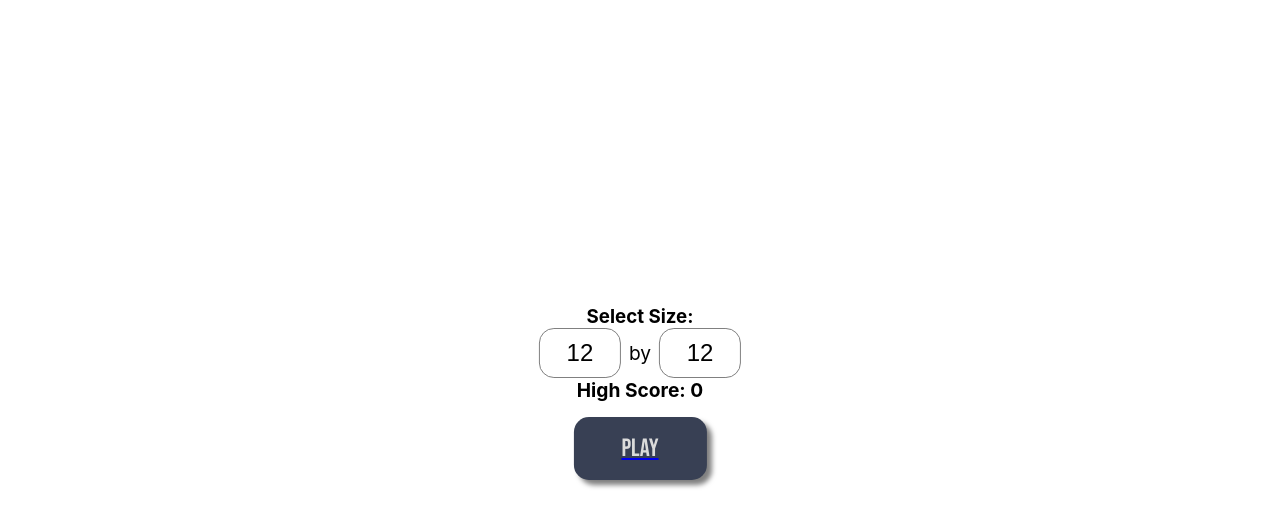
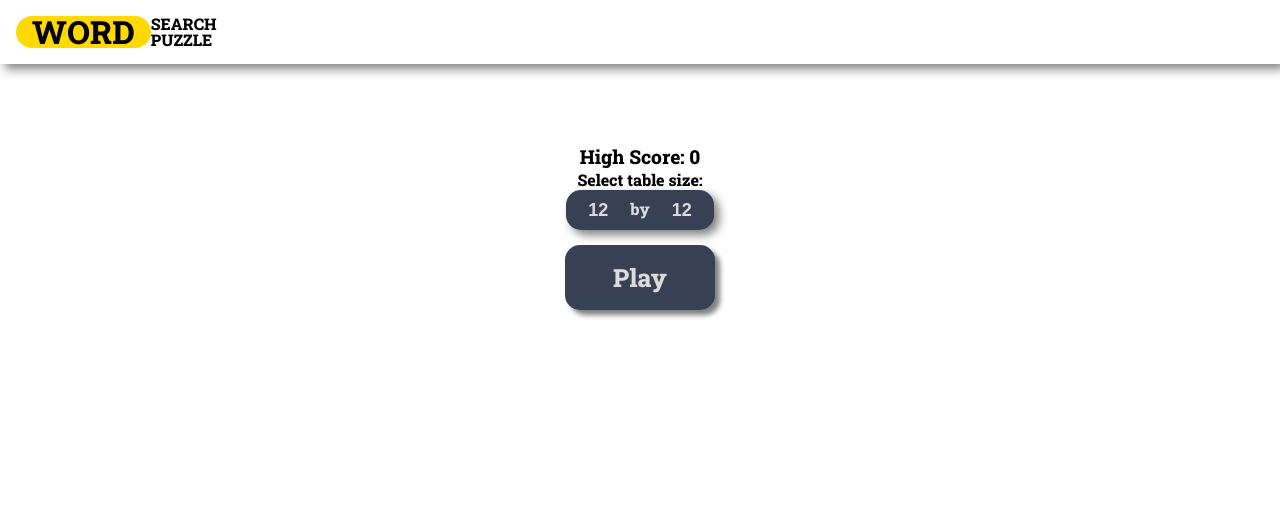
Before and after one commit to aacar947/word-search-puzzle, a React (Create React App) app: page / in a window 1280 px wide. Shown: the top 526 px of the page. Built offline with nearby package versions, Linux system fonts and the light colour scheme.

Commit message:
add main menu, logo, enhance flexibility, and improve device support

```diff
--- a/src/App.css
+++ b/src/App.css
@@ -1,4 +1,4 @@
-@import url('https://fonts.googleapis.com/css2?family=Bebas+Neue&display=swap');
+@import url('https://fonts.googleapis.com/css2?family=Roboto+Slab:wght@800&display=swap');
 
 *,
 *::after,
@@ -16,16 +16,22 @@
   --secondary-font-color: rgb(255, 255, 255);
   --btn-radius: 15px;
   --large-font: 25px;
+  --light-bg-color: white;
 
-  --cell-width: 3rem;
-  --cell-height: 3rem;
-  --highlight-stroke-weight: 2rem;
+  --cell-size: 2.2rem;
+  --cell-padding: 0.3rem;
+  --table-font-size: 20px;
+  --icon-size: 22px;
+  --highlight-stroke-weight: calc(var(--table-font-size) * 1.2);
   --highlight-color: rgb(255, 217, 0);
 }
 
-/* body {
-  background-color: #333;
-} */
+html,
+body {
+  margin: 0;
+  padding: 0;
+  font-family: 'Roboto Slab', serif;
+}
 
 button:hover {
   cursor: pointer;
@@ -45,28 +51,34 @@ button:active {
   box-shadow: none;
 }
 
+header {
+  position: sticky;
+  top: 0;
+  background-color: var(--light-bg-color);
+  z-index: 999;
+}
+main {
+  max-height: 100dvh;
+  max-height: 100vh;
+}
+
 #gameboard {
+  min-width: 100vw !important;
+
   display: flex;
   flex-direction: column;
   flex-wrap: nowrap;
-  padding: 1rem;
-  min-width: min-content;
   justify-content: center;
   align-items: center;
-  touch-action: pan-down;
-  -ms-touch-action: none;
-  -webkit-touch-callout: none;
-  font-size: x-large;
-  user-select: none;
-  -ms-user-select: none;
-  -moz-user-select: none;
-  -webkit-user-select: none;
+  font-size: large;
 }
 
 #gameboard-center {
-  display: flex;
-  flex-direction: column;
-  align-items: center;
+  --scale-ratio: 1;
+  transform-origin: center top;
+  transform: scale(var(--scale-ratio));
+  padding: 1rem;
+
   max-width: min-content;
 }
 
@@ -76,6 +88,31 @@ button:active {
   align-items: center;
   flex-direction: column;
   width: 100%;
+  font-size: 14px;
+}
+#logo {
+  cursor: pointer;
+  align-items: flex-end;
+  font-weight: bold;
+  margin: 1rem;
+  flex-wrap: wrap;
+}
+#logo div.logo-search {
+  padding: 0;
+  font-size: 16px;
+  line-height: 16px;
+}
+#logo > div.logo-word {
+  font-size: 32px;
+  line-height: 32px;
+  border-radius: 9999px;
+  padding: 0 1rem;
+  background-color: var(--highlight-color);
+}
+
+#main-menu {
+  margin-top: 5rem;
+  flex-wrap: wrap;
 }
 
 #scoreboard {
@@ -83,7 +120,7 @@ button:active {
   width: 100%;
   display: flex;
   font-weight: bold;
-  font-size: 22px;
+  font-size: large;
   padding: 10px 0;
 }
 #scoreboard :last-child {
@@ -94,8 +131,6 @@ button:active {
 }
 
 #table-wrapper {
-  border: 1px solid gray;
-  border-radius: 25px;
   overflow: hidden;
   position: relative;
 }
@@ -109,7 +144,7 @@ button:active {
 }
 
 .highlight {
-  position: absolute;
+  position: absolute !important;
   height: var(--highlight-stroke-weight);
   background-color: var(--highlight-color);
   z-index: -2;
@@ -120,24 +155,24 @@ button:active {
 .highlight::before {
   content: '';
   display: inline-block;
-  position: absolute;
+  position: absolute !important;
   background-color: var(--highlight-color);
   right: 100%;
   border-top-left-radius: 9999px;
   border-bottom-left-radius: 9999px;
   height: var(--highlight-stroke-weight);
-  width: calc(var(--cell-width) / 2);
+  width: calc(var(--cell-size) / 2);
 }
 .highlight::after {
   content: '';
   display: inline-block;
-  position: absolute;
+  position: absolute !important;
   left: 100%;
   background-color: var(--highlight-color);
   border-top-right-radius: 9999px;
   border-bottom-right-radius: 9999px;
   height: var(--highlight-stroke-weight);
-  width: calc(var(--cell-width) / 2);
+  width: calc(var(--cell-size) / 2);
 }
 
 .highlight.selection {
@@ -220,15 +255,11 @@ button:active {
   width: 25px;
   transform: rotateY(0);
 }
-.play-btn:hover {
-  transform: skewX(-10deg);
+
+.arrows .icon {
+  background: var(--prime-font-color);
 }
-.arrows .icon {
-  background: linear-gradient(white, var(--secondary-color), var(--third-color)) !important;
-}
-.play-btn:hover .arrows > .icon {
-  background: linear-gradient(white, var(--secondary-color), var(--third-color)) !important;
-}
+
 .play-btn .arrows > * {
   position: absolute;
   left: 50%;
@@ -242,67 +273,74 @@ button:active {
 }
 /* <Play Button Styles */
 
-.size-selector > input::-webkit-outer-spin-button,
-.size-selector > input::-webkit-inner-spin-button {
+.size-input > input::-webkit-outer-spin-button,
+.size-input > input::-webkit-inner-spin-button {
   -webkit-appearance: none;
   margin: 0;
 }
 
-.size-selector > input[type='number'],
-.size-selector > input:focus-within {
+.size-input > input[type='number'] {
   outline: 1px;
   border: none;
-  width: 4rem;
-  font-size: x-large;
-  min-height: 2rem;
+  width: 3rem;
+  font-size: large;
+  font-weight: bold;
+  min-height: 1.5rem;
   text-align: center;
+  background-color: transparent;
+  color: var(--prime-font-color);
 }
 
-.size-selector button {
+.size-input button {
   background-color: transparent;
   position: absolute;
   opacity: 0;
   transition: opacity 0.4s ease-out;
 }
-.size-selector button:first-child {
+.size-input button:first-child {
   left: 0;
 }
-.size-selector button:last-child {
+.size-input button:last-child {
   right: 0;
 }
-.size-selector:hover button,
-.size-selector:focus-within button {
+.size-input:hover button,
+.size-input:focus-within button {
   opacity: 1;
 }
 
-.size-selector {
-  border: 1px solid gray;
+.size-input {
   position: relative;
-  border-radius: var(--btn-radius);
   padding: 0.5rem;
   transition: padding 0.4s;
 }
-.size-selector:hover,
-.size-selector:focus-within {
-  padding: 0.5rem 2rem;
+.size-input:hover,
+.size-input:focus-within {
+  padding: 0.5rem 1rem;
+}
+
+.size-selector {
+  background-color: var(--prime-color);
+  color: var(--prime-font-color);
+  width: fit-content;
+}
+.size-selector .icon {
+  background-color: var(--prime-font-color) !important;
 }
 
 .table td {
-  min-width: var(--cell-width);
-  min-height: var(--cell-height);
-  height: var(--cell-height);
-  padding: 0.4rem;
+  min-width: var(--cell-size);
+  min-height: var(--cell-size);
+  height: var(--cell-size);
+  padding: var(--cell-padding);
   text-align: center;
   vertical-align: middle;
   overflow: hidden;
   position: relative;
   display: inline-block;
   overflow: hidden;
-  word-wrap: break-word;
   border-collapse: collapse;
 }
 .table td p {
-  margin-top: auto;
   padding: 0;
   width: 100%;
   height: 100%;
@@ -317,95 +355,19 @@ button:active {
   user-select: none;
   table-layout: fixed;
   text-wrap: nowrap;
+  font-size: var(--table-font-size);
 }
 
 .timer {
   background-color: var(--prime-color);
   color: var(--prime-font-color);
-  border-radius: 25px;
-  font-size: 20px;
+  font-size: 14px;
   font-weight: bold;
   padding: 0.5rem;
   display: flex;
   justify-content: center;
   width: fit-content;
 }
-
-/* >Utility Styles */
-.absolute-center {
-  position: absolute;
-  left: 50%;
-  top: 50%;
-  transform: translate(-50%, -50%);
-}
-
-.bold {
-  font-weight: bold;
-}
-
-.btn {
-  padding: 1rem 3rem;
-  border-radius: var(--btn-radius);
-  font-size: 25px;
-  position: relative;
-  background-color: var(--bg-color);
-  color: var(--font-color);
-  box-shadow: 5px 5px 5px rgba(0, 0, 0, 0.5);
-  transition: border-radius 0.5s, transform 0.4s, box-shadow 0.4s;
-  margin: 5px;
-  overflow: hidden;
-  font-family: 'Bebas Neue', sans-serif;
-}
-
-.btn:hover {
-  border-radius: 5px;
-  box-shadow: 3px 3px 3px rgba(0, 0, 0, 0.5);
-}
-
-.flex {
-  display: flex;
-}
-
-.flex-center {
-  justify-content: center;
-  align-items: center;
-}
-
-.flex-col {
-  display: flex;
-  flex-direction: column;
-  -ms-flex-direction: column;
-}
-
-.font-large {
-  font-size: large;
-}
-.font-larger {
-  font-size: larger;
-}
-
-.icon {
-  mask-size: contain;
-  mask-position: center;
-  mask-repeat: no-repeat;
-  -webkit-mask-size: contain;
-  -webkit-mask-position: center;
-  -webkit-mask-repeat: no-repeat;
-}
-.user-select-none {
-  user-select: none;
-  -webkit-user-select: none;
-  -ms-user-select: none;
-}
-.red-border {
-  border: 1px solid red;
-}
-
-button:hover .animate-jump {
-  --delay: 0s;
-  animation: jump 1s ease-in-out var(--delay) infinite;
-}
-/* <Utility Styles */
 
 .wordlist {
   display: flex;
@@ -421,7 +383,7 @@ button:hover .animate-jump {
   margin-top: 5px;
   text-transform: uppercase;
   font-weight: bold;
-  font-size: 20px;
+  font-size: 14px;
 }
 
 .wordlist > p.found {
--- a/src/App.jsx
+++ b/src/App.jsx
@@ -1,12 +1,18 @@
 import './App.css';
+import './Utility.css';
 import { Routes, Route } from 'react-router-dom';
+import { lazy, Suspense } from 'react';
 import Home from './pages/Home';
-import { lazy, Suspense } from 'react';
+import Header from './components/Header';
 
 const Game = lazy(() => import('./pages/Game'));
 
 function App() {
   return (
+    <>
+      <div className='flex-col'>
+        <Header />
+        <main>
           <Routes>
             <Route path='/'>
               <Route index element={<Home />} />
@@ -20,6 +26,9 @@ function App() {
               />
             </Route>
           </Routes>
+        </main>
+      </div>
+    </>
   );
 }
 
--- /dev/null
+++ b/src/Utility.css
@@ -0,0 +1,105 @@
+/* >Utility Styles */
+.absolute-center {
+  position: absolute;
+  left: 50%;
+  top: 50%;
+  transform: translate(-50%, -50%);
+}
+
+.align-start {
+  align-items: flex-start;
+}
+
+.p-2 {
+  padding: 2rem;
+}
+
+.bold {
+  font-weight: bold;
+}
+
+.box-shadow {
+  box-shadow: 5px 5px 10px rgba(0, 0, 0, 0.5);
+}
+
+.btn {
+  padding: 1rem 3rem;
+  border-radius: var(--btn-radius);
+  font-size: 25px;
+  position: relative;
+  background-color: var(--bg-color);
+  color: var(--font-color);
+  box-shadow: 5px 5px 5px rgba(0, 0, 0, 0.5);
+  transition: border-radius 0.5s, transform 0.4s, box-shadow 0.4s;
+  margin: 5px;
+  overflow: hidden;
+  font-family: 'Roboto Slab', serif;
+}
+
+.btn:hover {
+  border-radius: 5px;
+  box-shadow: 3px 3px 3px rgba(0, 0, 0, 0.5);
+}
+
+.flex {
+  display: flex;
+}
+
+.flex-center {
+  justify-content: center;
+  align-items: center;
+}
+
+.flex-col {
+  display: flex;
+  flex-direction: column;
+  -ms-flex-direction: column;
+}
+
+.font-large {
+  font-size: large;
+}
+.font-larger {
+  font-size: larger;
+}
+
+.icon {
+  mask-size: contain;
+  mask-position: center;
+  mask-repeat: no-repeat;
+  -webkit-mask-size: contain;
+  -webkit-mask-position: center;
+  -webkit-mask-repeat: no-repeat;
+  width: var(--icon-size);
+  height: var(--icon-size);
+  background-color: rgb(226, 226, 226);
+}
+.justify-start {
+  justify-content: flex-start;
+}
+.red-border {
+  border: 1px solid red;
+}
+
+.round-corner {
+  border-radius: var(--btn-radius);
+}
+
+.touch-action-none {
+  touch-action: none;
+  -ms-touch-action: none;
+  -webkit-touch-callout: none;
+}
+
+.user-select-none {
+  user-select: none;
+  -ms-user-select: none;
+  -moz-user-select: none;
+  -webkit-user-select: none;
+}
+
+button:hover .animate-jump {
+  --delay: 0s;
+  animation: jump 1s ease-in-out var(--delay) infinite;
+}
+/* <Utility Styles */
--- a/src/components/Gameboard.jsx
+++ b/src/components/Gameboard.jsx
@@ -1,16 +1,28 @@
-import React, { useState, useLayoutEffect, useRef } from 'react';
+import React, { useState, useLayoutEffect, useRef, useEffect } from 'react';
 import Table from './Table';
 import createPuzzle from '../utils/createPuzzle';
 import WordList from './WordList';
-import Header from './Header';
 import useEventListener from '../hooks/useEventListener';
+import Timer from './Timer';
+import Popup from './Popup';
+import useLocalStorage from '../hooks/useLocalStorage';
+import Icon from './Icon';
 
 export const CREATE_GAMEOVER_MODAL_OPTIONS = (score, highScore, size, onPlayAgainClick) => {
   return {
     show: true,
     header: 'Game Over',
     body: `Your Score: ${score} High Score: ${highScore[size.join('x')]}`,
-    buttons: [{ props: { className: 'modal-btn', onClick: onPlayAgainClick }, innerText: 'Play Again' }],
+    buttons: [
+      {
+        props: {
+          className: 'modal-btn flex flex-center',
+          onClick: onPlayAgainClick,
+          iconProps: { src: '../icons/replay.svg' },
+        },
+        innerText: 'Play Again',
+      },
+    ],
   };
 };
 
@@ -18,12 +30,36 @@ export default function Gameboard({ size = [13, 15], wordCount = 12 }) {
   const [debugMode, setDebugMode] = useState(false);
   const [table, setTable] = useState([]);
   const [wordlist, setWordlist] = useState([]);
+  const [windowSize, setWindowSize] = useState([]);
   const gameOver = useRef(false);
+  const gameboardRef = useRef();
 
-  const [windowSize, setWindowSize] = useState();
+  // Scale gameboard to fit small screens
+  useLayoutEffect(() => {
+    setWindowSize([window.innerWidth, window.innerHeight]);
+  }, []);
+
+  useEffect(() => {
+    console.log(windowSize);
+    if (windowSize.length === 0) return;
+    const gameboard = gameboardRef.current;
+    const parent = gameboard.closest('main');
+    const boardWidth = gameboard.offsetWidth;
+    const boardHeight = gameboard.offsetHeight;
+    const screenWidth = parent.offsetWidth;
+    const screenHeight = parent.offsetHeight;
+
+    let ratio = 1;
+
+    if (screenHeight < boardHeight) ratio = Math.floor((screenHeight / boardHeight) * 100) / 100;
+    if (screenWidth < boardWidth) ratio = Math.floor((screenWidth / boardWidth) * 100) / 100;
+    console.log({ ratio, screenHeight, screenWidth, boardHeight, boardWidth });
+
+    gameboard.style.setProperty('--scale-ratio', ratio);
+  }, [windowSize]);
 
   useEventListener('resize', (e) => {
-    setWindowSize([e.target.innerHeight, e.target.innerWidth]);
+    setWindowSize([e.target.innerWidth, e.target.innerHeight]);
   });
   // ctl + alt + "D" for toggling debug mode
   // Basicly a cheat code :)
@@ -40,7 +76,7 @@ export default function Gameboard({ size = [13, 15], wordCount = 12 }) {
 
   return (
     <div id='gameboard' style={{ position: 'relative' }}>
-      <div id='gameboard-center'>
+      <div ref={gameboardRef} id='gameboard-center' className='user-select-none'>
         <Header {...{ wordlist, windowSize, gameOver, size }} />
         <Table
           {...{
@@ -58,3 +94,42 @@ export default function Gameboard({ size = [13, 15], wordCount = 12 }) {
     </div>
   );
 }
+
+function Header({ wordlist, gameOver, size }) {
+  const [score, setScore] = useState(0);
+  const [highScore] = useLocalStorage('highscore', { [size.join('x')]: 0 });
+  const [earned, setEarned] = useState(0);
+  const startTime = useRef();
+
+  useEffect(() => {
+    const totalScore = wordlist.reduce((score, word) => {
+      if (!word.found) return score;
+      const relativeTime = Math.max(Math.floor((word.foundAt - startTime.current) / 1000), 1);
+      const calc = Math.floor((word.value.length * 250) / Math.log10(relativeTime * 10));
+
+      return score + calc;
+    }, 0);
+    if (!totalScore) return;
+    setScore((prev) => {
+      setEarned(totalScore - prev);
+      return totalScore;
+    });
+  }, [wordlist, setScore, setEarned]);
+
+  return (
+    <div id='header'>
+      <Timer ref={startTime} {...{ gameOver, wordlist, score, size }}>
+        <Icon src='../icons/timer.svg' />
+      </Timer>
+      <div id='scoreboard'>
+        <div style={{ color: 'gray', position: 'relative' }}>
+          Score: <p style={{ color: 'black', margin: '0 5px' }}>{score}</p>
+          <Popup lifetime='2s' message={earned ? { text: '+' + earned } : ''} />
+        </div>
+        <div style={{ color: 'gray' }}>
+          High Score:<p style={{ color: 'black', margin: '0 5px' }}>{highScore[size.join('x')] || 0}</p>{' '}
+        </div>
+      </div>
+    </div>
+  );
+}
--- a/src/components/Header.jsx
+++ b/src/components/Header.jsx
@@ -1,41 +1,10 @@
-import React, { useEffect, useRef, useState } from 'react';
-import Timer from './Timer';
-import Popup from './Popup';
-import useLocalStorage from '../hooks/useLocalStorage';
+import React from 'react';
+import Logo from './Logo';
 
-export default function Header({ wordlist, gameOver, size }) {
-  const [score, setScore] = useState(0);
-  const [highScore] = useLocalStorage('highscore', { [size.join('x')]: 0 });
-  const [earned, setEarned] = useState(0);
-  const startTime = useRef();
-
-  useEffect(() => {
-    const totalScore = wordlist.reduce((score, word) => {
-      if (!word.found) return score;
-      const relativeTime = Math.max(Math.floor((word.foundAt - startTime.current) / 1000), 1);
-      const calc = Math.floor((word.value.length * 250) / Math.log10(relativeTime * 10));
-
-      return score + calc;
-    }, 0);
-    if (!totalScore) return;
-    setScore((prev) => {
-      setEarned(totalScore - prev);
-      return totalScore;
-    });
-  }, [wordlist, setScore, setEarned]);
-
+export default function Header() {
   return (
-    <div id='header'>
-      <Timer ref={startTime} {...{ gameOver, wordlist, score, size }} />
-      <div id='scoreboard'>
-        <div style={{ color: 'gray', position: 'relative' }}>
-          Score: <p style={{ color: 'black', margin: '0 5px' }}>{score}</p>
-          <Popup lifetime='2s' message={earned ? { text: '+' + earned } : ''} />
-        </div>
-        <div style={{ color: 'gray' }}>
-          High Score:<p style={{ color: 'black', margin: '0 5px' }}>{highScore[size.join('x')] || 0}</p>{' '}
-        </div>
-      </div>
-    </div>
+    <header className='flex box-shadow'>
+      <Logo />
+    </header>
   );
 }
--- /dev/null
+++ b/src/components/Logo.jsx
@@ -0,0 +1,18 @@
+import React from 'react';
+import { useNavigate } from 'react-router-dom';
+
+export default function Logo() {
+  const navigate = useNavigate();
+  const handleClick = () => {
+    navigate('/');
+  };
+  return (
+    <div id='logo' className='flex user-select-none' onClick={handleClick}>
+      <div className='logo-word'>WORD</div>
+      <div>
+        <div className='logo-search'>SEARCH</div>
+        <div className='logo-search'>PUZZLE</div>
+      </div>
+    </div>
+  );
+}
--- a/src/pages/Home.jsx
+++ b/src/pages/Home.jsx
@@ -1,9 +1,10 @@
 import React, { useReducer, useRef, useState, forwardRef, useEffect, useCallback } from 'react';
-import { Link } from 'react-router-dom';
 import Btn from '../components/Btn';
 import Icon from '../components/Icon';
 import { clamp } from '../utils/helperFunctions';
 import useLocalStorage from '../hooks/useLocalStorage';
+import Logo from '../components/Logo';
+import { useNavigate } from 'react-router-dom';
 
 const SIZE_NUMBER_ACTIONS = {
     increase: 'increase',
@@ -16,19 +17,26 @@ const SIZE_NUMBER_ACTIONS = {
 export default function Home() {
   const [highScore] = useLocalStorage('highscore', {});
   const [size, setSize] = useState([0, 0]);
+  const navigate = useNavigate();
+  const handleSubmit = (e) => {
+    e.preventDefault();
+    navigate(`/game?size=${size.join('*')}`);
+  };
   return (
-    <main id='main-menu' className='flex-col flex-center absolute-center user-select-none'>
-      <SizeSelector setSize={setSize} />
-      <div className='bold font-larger'>High Score: {highScore[size.join('x')] || 0}</div>
-      <PlayBtn params={`size=${size.join('*')}`} />
-    </main>
+    <div id='main-menu' className='user-select-none flex flex-center'>
+      <form onSubmit={handleSubmit} className='flex-col flex-center'>
+        <h1 className='bold font-larger'>High Score: {highScore[size.join('x')] || 0}</h1>
+        <SizeSelector setSize={setSize} />
+        <PlayBtn type='submit' params={`size=${size.join('*')}`} />
+      </form>
+    </div>
   );
 }
 
-function PlayBtn({ params = 'size=13*15' }) {
+function PlayBtn(props) {
   return (
-    <Link to={`/game?${params}`} style={{ maxWidth: 'fit-content', margin: '10px' }}>
-      <Btn className='play-btn flex flex-center'>
+    <div style={{ maxWidth: 'fit-content', margin: '10px' }}>
+      <Btn {...props} className='play-btn flex flex-center'>
         <p>Play</p>
         <div className='arrows'>
           <Icon
@@ -60,7 +68,7 @@ function PlayBtn({ params = 'size=13*15' }) {
           />
         </div>
       </Btn>
-    </Link>
+    </div>
   );
 }
 
@@ -82,12 +90,12 @@ function SizeSelector({ setSize }) {
   );
 
   return (
-    <div>
-      <div className='flex-col flex-center'>
-        <h3>Select Size:</h3>
-        <div className='flex flex-center'>
+    <div className='flex-col flex-center' style={{ width: '100%' }}>
+      <p>Select table size:</p>
+      <div className='size-selector round-corner box-shadow'>
+        <div className='flex'>
           <InputNumber ref={widthInputRef} onChange={handleWidthChange} min={MIN_SIZE} max={MAX_SIZE} />
-          <p style={{ fontSize: 'larger', margin: '0.5rem' }}> by </p>
+          <p style={{ marginTop: '0.5rem', fontWeight: 'light' }}> by </p>
           <InputNumber ref={heightInputRef} onChange={handleHeightChange} min={MIN_SIZE} max={MAX_SIZE} />
         </div>
       </div>
@@ -145,8 +153,9 @@ const InputNumber = forwardRef(function ({ min, max, longPressInterval = 500, on
     });
   };
   return (
-    <div className='size-selector flex flex-center' onMouseLeave={handleFocusOut}>
+    <div className='size-input flex flex-center' onMouseLeave={handleFocusOut}>
       <button
+        type='button'
         onClick={() => addNumber(SIZE_NUMBER_ACTIONS.decrease)}
         onMouseDown={() => handleLongPress(SIZE_NUMBER_ACTIONS.decrease)}
         onMouseUp={handleCancelLongPress}
@@ -161,6 +170,7 @@ const InputNumber = forwardRef(function ({ min, max, longPressInterval = 500, on
       </button>
       <input ref={ref} {...rest} readOnly type='number' id='' value={number} />
       <button
+        type='button'
         onClick={() => addNumber(SIZE_NUMBER_ACTIONS.increase)}
         onMouseDown={() => handleLongPress(SIZE_NUMBER_ACTIONS.increase)}
         onMouseUp={handleCancelLongPress}
```
Also changed, not shown: src/components/Modal.jsx (+6 -2 lines), src/components/Table.jsx (+5 -4 lines), src/components/Timer.jsx (+9 -3 lines), public/icons/replay.svg (added), public/icons/timer.svg (added). Lines whose indentation alone changed are shown as unchanged.
